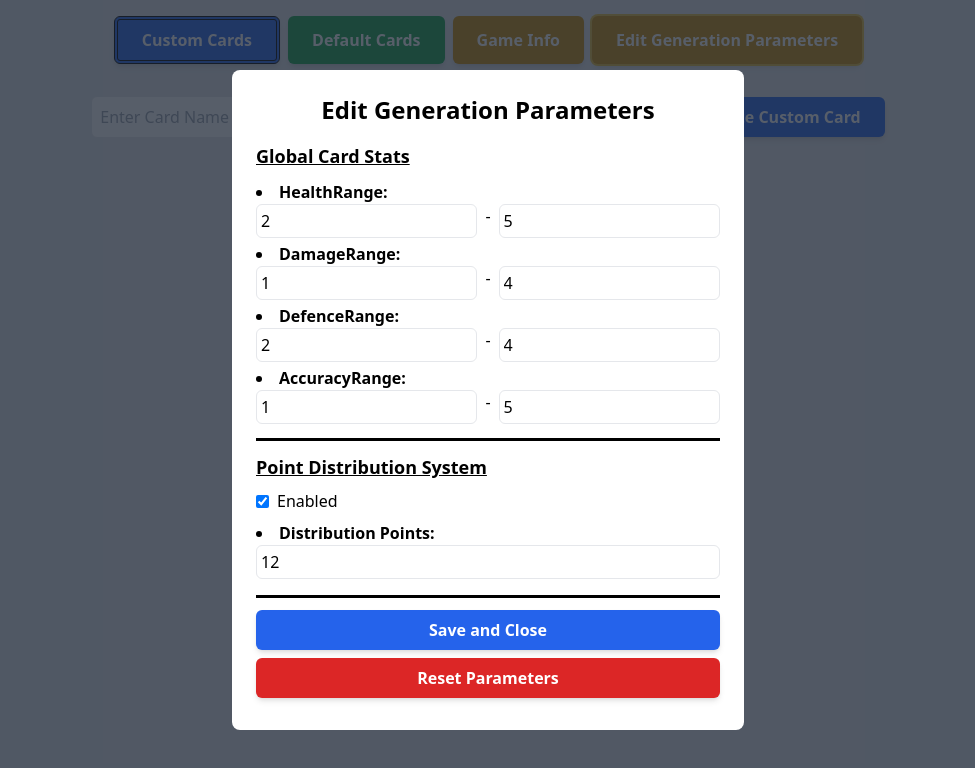
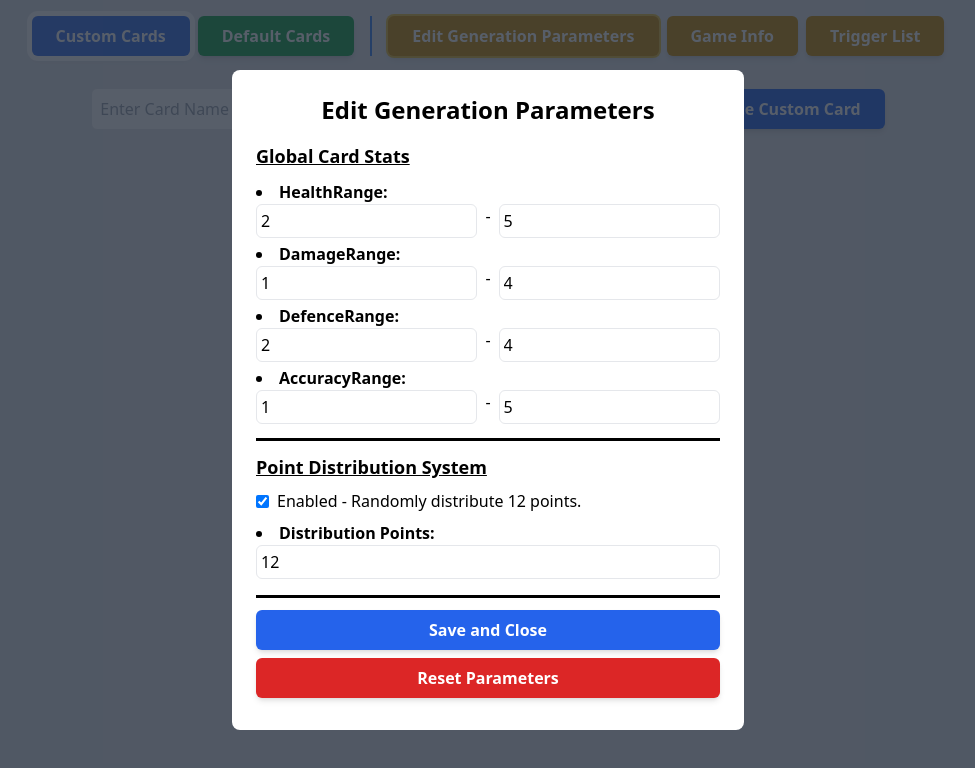
Before and after one commit to ChaceN89/CardGenerator, a React (Create React App) app: page / in a window 1280 px wide. Both pictures are taken after a click on the button "Edit Generation Parameters". Shown: the top 768 px of the page, without its empty margins (152-1127 px from the left). Built offline with nearby package versions, Linux system fonts and the light colour scheme.

Commit message:
wuality of life edits added list of triggers

```diff
--- a/src/Main.jsx
+++ b/src/Main.jsx
@@ -2,6 +2,7 @@ import React, { useState } from 'react';
 import Card from './components/Card';
 import InfoModal from './components/InfoModal';
 import EditParams from './components/EditParams';
+import TriggerList from './components/TriggerList';
 import Button from './components/Button';
 import generateRandomCardStats from './card-logic/CardGenerator';
 import { generateRandomDefaultCard } from './card-logic/DefaultCardData';
@@ -15,6 +16,7 @@ function Main() {
   const [customImage, setCustomImage] = useState(null);
   const [isModalOpen, setIsModalOpen] = useState(false);
   const [isEditParamsOpen, setIsEditParamsOpen] = useState(false);
+  const [isTriggerListOpen, setIsTriggerListOpen] = useState(false); // New state for TriggerList modal
   const [cardHistory, setCardHistory] = useState([]);
 
   const handleImageUpload = (e) => {
@@ -28,7 +30,7 @@ function Main() {
   const updateCardHistory = (newCard) => {
     setCardHistory((prevHistory) => {
       const updatedHistory = [newCard, ...prevHistory];
-      return updatedHistory.slice(0, 40); // Keep only the last 140 cards including active card
+      return updatedHistory.slice(0, 40); // Keep only the last 40 cards including active card
     });
   };
 
@@ -51,38 +53,27 @@ function Main() {
 
   return (
     <>
-      <div className="mb-8  grid grid-cols-2 sm:flex gap-2">
-        <Button
-          onClick={() => setIsCustom(true)}
-          color="blue"
-          isActive={isCustom}
-        >
+      <div className="mb-8 grid grid-cols-2 sm:flex gap-2">
+        <Button onClick={() => setIsCustom(true)} color="blue" isActive={isCustom}>
           Custom Cards
         </Button>
-        <Button
-          onClick={() => setIsCustom(false)}
-          color="green"
-          isActive={!isCustom}
-        >
+        <Button onClick={() => setIsCustom(false)} color="green" isActive={!isCustom}>
           Default Cards
         </Button>
-        <Button
-          onClick={() => setIsModalOpen(true)}
-          color="yellow"
-        >
+        <div className="hidden sm:block border-l-2 border-blue-500 mx-2"></div> {/* Vertical line */}
+        <Button onClick={() => setIsEditParamsOpen(true)} color="yellow">
+          Edit Generation Parameters
+        </Button>
+        <Button onClick={() => setIsModalOpen(true)} color="yellow">
           Game Info
         </Button>
-        <Button
-          onClick={() => setIsEditParamsOpen(true)}
-          color="yellow"
-        >
-          Edit Generation Parameters
+        <Button onClick={() => setIsTriggerListOpen(true)} color="yellow">
+          Trigger List
         </Button>
       </div>
 
       {isCustom ? (
         <div className="mb-8 text-center">
-
           <input
             type="text"
             placeholder="Enter Card Name"
@@ -96,27 +87,17 @@ function Main() {
             accept="image/png, image/jpeg, image/jpg"
             onChange={handleImageUpload}
           />
-          <Button
-            onClick={generateCustomCard}
-            color="blue"
-          >
+          <Button onClick={generateCustomCard} color="blue">
             Generate Custom Card
           </Button>
         </div>
       ) : (
-        <Button
-          onClick={generateDefaultCard}
-          color="green"
-          className="mb-10"
-        >
+        <Button onClick={generateDefaultCard} color="green" className="mb-10">
           Generate New Card
         </Button>
       )}
 
-      {card && (
-        <Card card={card} />
-      )}
-
+      {card && <Card card={card} />}
 
       {cardHistory.length > 1 && (
         <>
@@ -137,11 +118,10 @@ function Main() {
         </>
       )}
 
+      {/* modal popups */}
       <InfoModal isOpen={isModalOpen} onClose={() => setIsModalOpen(false)} />
-      <EditParams
-        isOpen={isEditParamsOpen}
-        onClose={() => setIsEditParamsOpen(false)}
-      />
+      <EditParams isOpen={isEditParamsOpen} onClose={() => setIsEditParamsOpen(false)} />
+      <TriggerList isOpen={isTriggerListOpen} onClose={() => setIsTriggerListOpen(false)} /> {/* New TriggerList modal */}
     </>
   );
 }
--- a/src/components/Button.jsx
+++ b/src/components/Button.jsx
@@ -8,12 +8,12 @@ const Button = ({ onClick, children, color, className = '', isActive = false })
     yellow: 'bg-yellow-600 hover:bg-yellow-700 focus:ring-yellow-500',
     red: 'bg-red-600 hover:bg-red-700 focus:ring-red-500',
   };
-  const activeStyles = isActive ? 'border-4 border-double border-black' : '';
+  const activeStyles = isActive ? 'bg-opacity-90 ring ring-offset-2 ring-white' : '';
 
   return (
     <button
       onClick={onClick}
-      className={`${baseStyles} ${colorStyles[color]} ${activeStyles} ${className}`}
+      className={`${baseStyles} ${colorStyles[color]} ${activeStyles} ${className} `}
     >
       {children}
     </button>
--- a/src/components/EditParams.jsx
+++ b/src/components/EditParams.jsx
@@ -94,7 +94,7 @@ const EditParams = ({ isOpen, onClose }) => {
                 onChange={handleToggle}
                 className="toggle-checkbox"
               />
-              <span className="ml-2">{usePointDistributionSystem ? 'Enabled' : 'Disabled'}</span>
+              <span className="ml-2">{usePointDistributionSystem ? 'Enabled - Randomly distribute '+globalCardStats.distributionPoints + " points." : 'Disabled - Use fully random distribution.'}</span>
             </label>
 
             <li className='pt-2 w-full'>
--- /dev/null
+++ b/src/components/TriggerList.jsx
@@ -0,0 +1,32 @@
+import React from 'react';
+import { triggersAndEffects } from '../card-logic/TriggersAndEffect';
+import Button from './Button';
+
+const TriggerList = ({ isOpen, onClose }) => {
+  if (!isOpen) return null;
+
+  return (
+    <div className="fixed inset-0 bg-gray-800 bg-opacity-75 flex items-center justify-center z-50">
+      <div className="bg-white rounded-lg p-6 sm:max-w-lg md:max-w-xl w-full">
+        <h2 className="text-xl font-bold mb-4 text-center">Triggers and Effects</h2>
+        <div className="max-h-96 overflow-y-auto">
+          {triggersAndEffects.map((item, index) => (
+            <div key={index} className="mb-4">
+              <h3 className="text-lg font-semibold">{item.trigger}</h3>
+              <ul className="list-disc list-inside ml-4">
+                {item.effects.map((effect, idx) => (
+                  <li key={idx}>{effect.name}</li>
+                ))}
+              </ul>
+            </div>
+          ))}
+        </div>
+        <Button onClick={onClose} color="blue" className="mt-4 w-full">
+          Close
+        </Button>
+      </div>
+    </div>
+  );
+};
+
+export default TriggerList;
```
Lines whose indentation alone changed are shown as unchanged.
